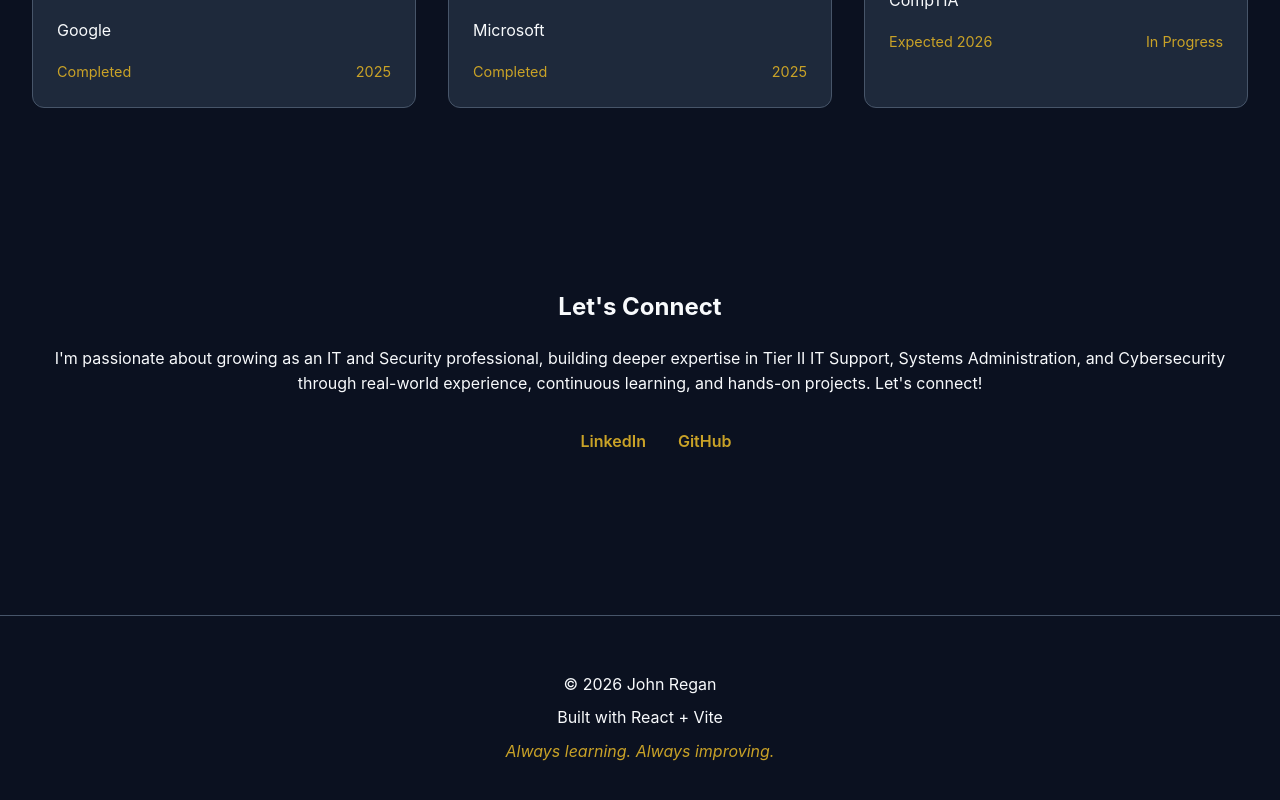
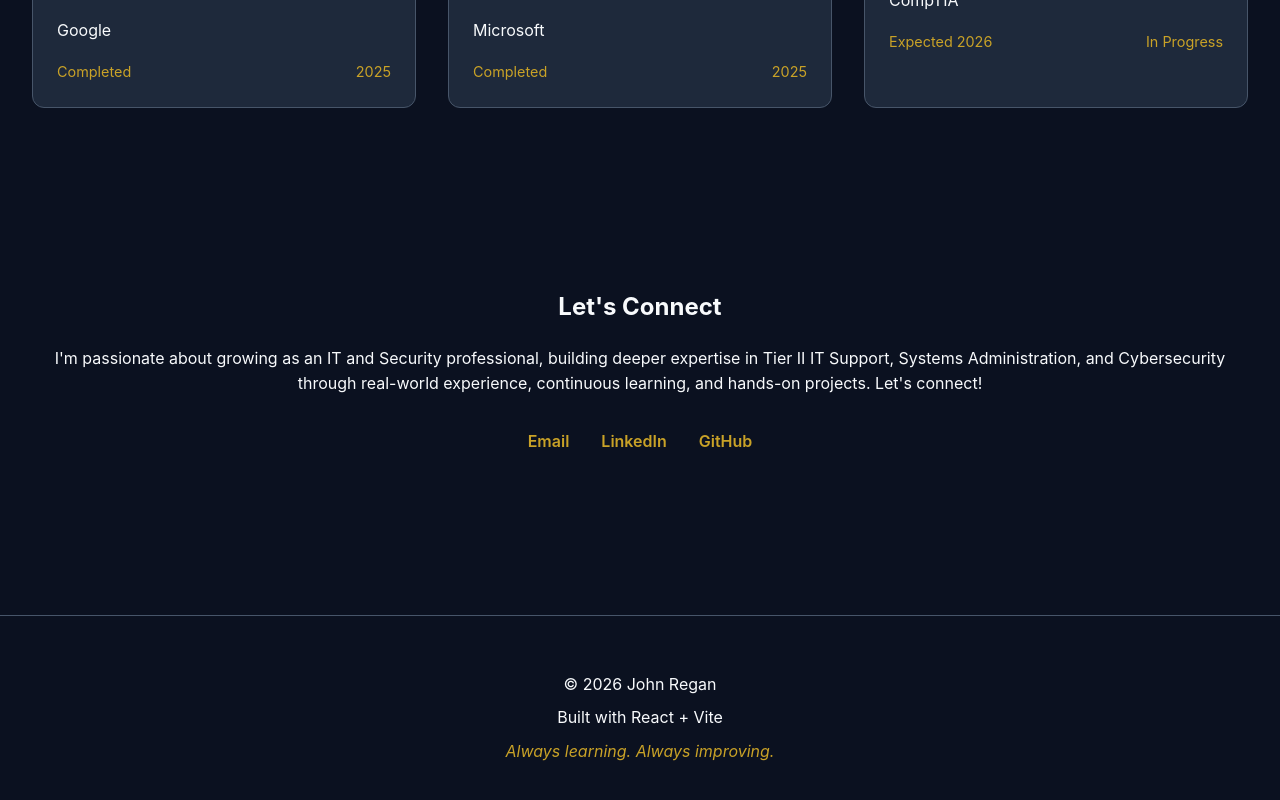
Before and after one commit to JRegans/portfolio, a React (Vite) app: page / in a window 1280 px wide. Shown: the part 3664-4464 px from the top of the page. Built offline with nearby package versions, Linux system fonts and the light colour scheme.

Commit message:
Fix email anchor

```diff
--- a/src/sections/Contact/Contact.jsx
+++ b/src/sections/Contact/Contact.jsx
@@ -14,7 +14,7 @@ function Contact() {
         <div className="contact-links">
 
           <a href="mailto:johnathan.regan.dev@gmail.com">
-
+          Email
           </a>
 
           <a
```
